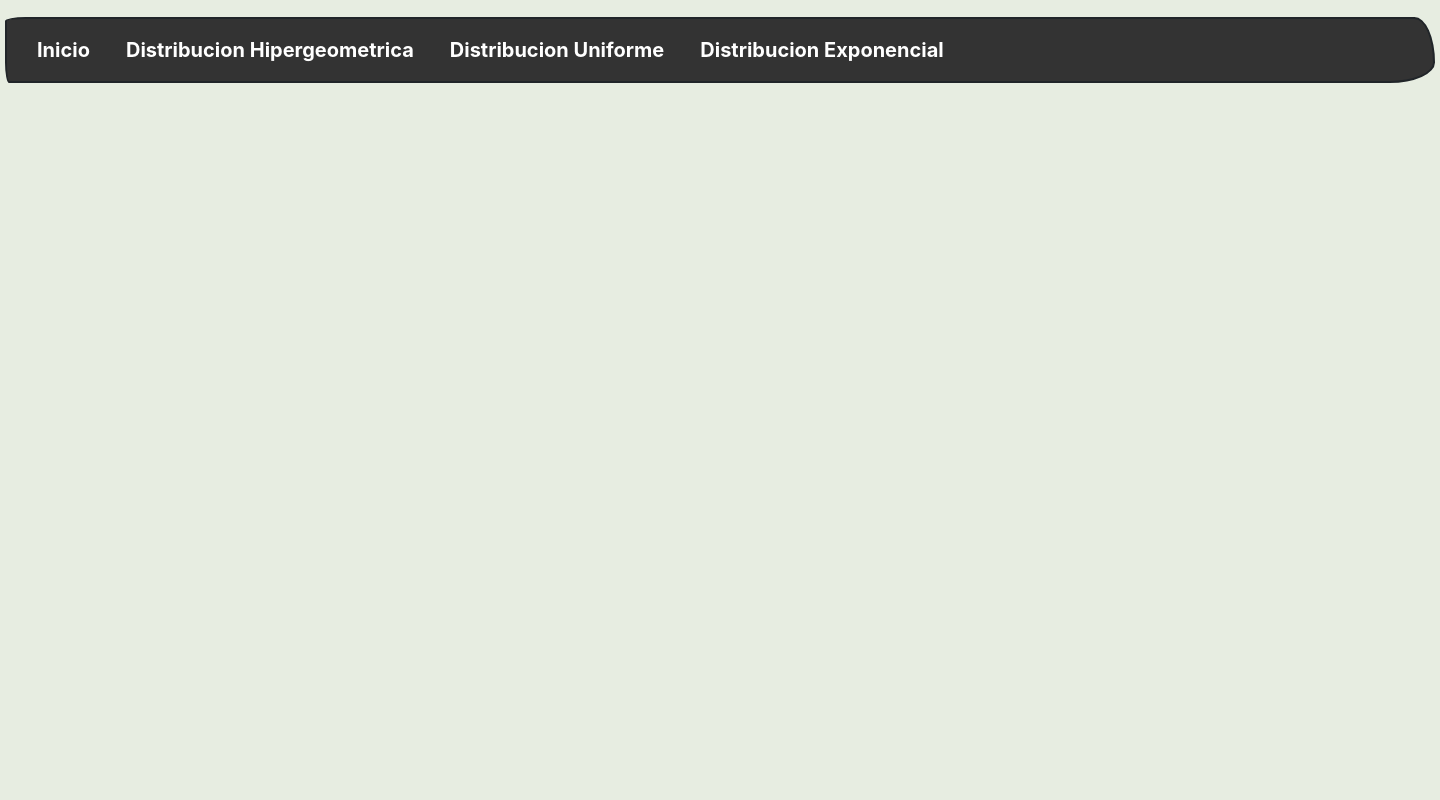
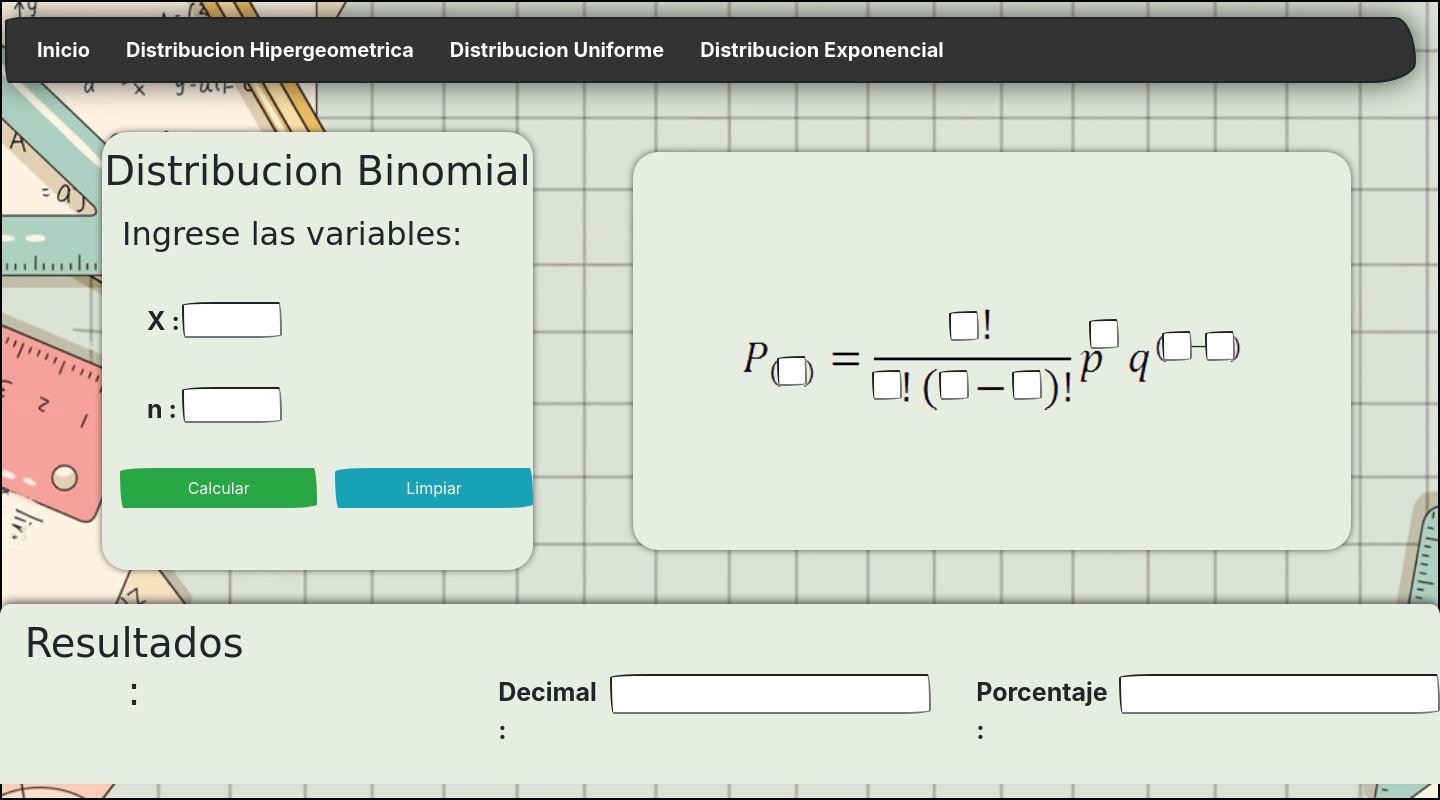
Before and after one commit to FILIPRAIDER/CalculadoraEstadistica, a PHP site: page /page/Distribucion-Binomial.html in a window 1440 px wide. Run offline with PHP 8.4, Linux system fonts and the light colour scheme; some libraries are stand-ins or nearby versions; some web fonts are replaced.

Commit message:
cambios en la resolucion para computadores

```diff
--- a/controller/Distribucion-Binomial.js
+++ b/controller/Distribucion-Binomial.js
@@ -1,5 +1,6 @@
 const navToggle = document.querySelector(".toggle")
 const navMenu = document.querySelector(".navbar-nav");
+
 
 navToggle.addEventListener("click", () => {
 
--- a/page/Distribucion-Binomial.html
+++ b/page/Distribucion-Binomial.html
@@ -15,6 +15,44 @@
     <title>Distribucion Binomial</title>
   </head>
   <body>
+    <div class="main-container">
+      <div class="panel-top">
+        <div class="variables">
+          <h1>Distribucion Binomial</h1>
+          <h2>Ingrese las variables:</h2>
+          <p>X :</p>
+          <p>n :</p>
+          <input class="recivex" type="text" />
+          <input class="reciven" type="text" />
+          <div class="btn-calcular">
+            <button id="boton1" type="button" class="btn btn-success">
+              Calcular
+            </button>
+            <button id="boton1" type="button" class="btn btn-info">
+              Limpiar
+            </button>
+          </div>
+        </div>
+        <div class="formula">
+          <img src="../images/formula_binomial.png" alt="" />
+          <input class="insertk" type="text" name="" id="" />
+          <input class="insertk1" type="text" name="" id="" />
+          <input class="insertk2" type="text" name="" id="" />
+          <input class="insertk3" type="text" name="" id="" />
+          <input class="insertk4" type="text" name="" id="" />
+          <input class="insertn1" type="text" name="" id="" />
+          <input class="insertn2" type="text" name="" id="" />
+          <input class="insertn3" type="text" name="" id="" />
+        </div>
+      </div>
+      <div class="panel-bottom">
+        <h1>Resultados :</h1>
+        <p id="rdecimal">Decimal :</p>
+        <input class="results" type="text" />
+        <p id="rporcentaje">Porcentaje :</p>
+        <input class="results" type="text" />
+      </div>
+    </div>
     <nav id="navbar" class="navbar navbar-expand-lg navbar-dark bg-primary">
       <div class="container-fluid">
         <button class="toggle">
--- a/styles/Distribucion-Binomial.css
+++ b/styles/Distribucion-Binomial.css
@@ -1,11 +1,219 @@
 @media screen and (min-width:991px){
 #navbar{
-
+box-shadow: 0px 0px 30px 0px rgba(0,0,0,0.64);
 margin-top: 17px;
 margin-left: 5px;
 margin-right: 5px;
+position: absolute;
+top: 0;
+width: 98%;
 
 }
+
+.main-container{
+
+max-width: 100%;
+max-height: 100%;
+
+width: 99%;
+height: 740px;
+
+
+}
+.panel-top{
+    background-image: url("../images/background-top.png");
+    background-repeat: no-repeat;
+    background-size: cover;
+    position: absolute;
+    top: 0;
+    border: 2px solid black;
+    width: 100%;
+    height: 100%;
+    display: flex;
+
+}
+.variables{
+
+background-color: #E7EDE1;
+border-radius: 25px 25px 25px 25px;
+box-shadow: 0px 0px 8px -2px rgba(0,0,0,1);
+width: 30%;
+height: 55%;
+margin-top: 130px;
+margin-left: 100px;
+
+}
+.formula{
+background-color: #E7EDE1;
+border-radius: 25px 25px 25px 25px;
+box-shadow: 0px 0px 8px -2px rgba(0,0,0,1);
+width: 50%;
+height:50%;
+margin-top: 150px;
+margin-left: 100px;
+margin-right: 25px;
+display: flex;
+justify-content: center;
+align-items: center;
+
+
+}
+.panel-bottom{
+background-color: #E7EDE1;
+box-shadow: 0px -5px 10px -3px rgba(0,0,0,0.67);
+border-radius: 10px 10px 0px 0px ;
+padding-left: 20px;
+display: flex;
+justify-content: left;
+
+width: 100%;
+height: 180px;
+margin-top: 44px;
+position: absolute;
+top: 70%;
+
+
+}
+.insertk{
+
+position: absolute;
+width: 30px;
+height: 30px;
+margin-right: 400px;
+margin-top: 40px;
+text-align: center;
+
+}
+
+.recivex{
+
+position: absolute;
+margin-bottom: 10px;
+top: 300px;
+left: 180px;
+width: 100px;
+
+}
+.reciven{
+
+    position: absolute;
+    margin-bottom: 10px;
+    top: 385px;
+    left: 180px;
+    width: 100px;
+
+    }
+
+h1{
+    text-align: center;
+    margin-top: 15px;
+}
+h2{
+
+    margin-left: 20px;
+    margin-top: 20px;
+
+}
+p{
+    margin-top: 50px;
+    margin-left: 45px;
+    font-size: 25px;
+}
+
+#rdecimal{
+
+    margin-top: 70px;
+    margin-left: 250px;
+}
+#rporcentaje{
+    margin-top: 70px;
+}
+.results{
+
+height: 40px;
+margin-top: 70px;
+margin-left: 7px;
+
+}
+.insertk1{
+position: absolute;
+width: 30px;
+height: 30px;
+margin-right: 210px;
+margin-top: 68px;
+text-align: center;
+
+}
+.insertk2{
+
+    position: absolute;
+    width: 30px;
+    height: 30px;
+    margin-right: -70px;
+    margin-top: 68px;
+    text-align: center;
+}
+.insertk3{
+
+    position: absolute;
+    width: 30px;
+    height: 30px;
+    margin-right: -225px;
+    margin-top: -35px;
+    text-align: center;
+
+}
+.insertk4{
+
+    position: absolute;
+    width: 30px;
+    height: 30px;
+    margin-right: -456px;
+    margin-top: -10px;
+    text-align: center;
+}
+.insertn1{
+
+    position: absolute;
+    width: 30px;
+    height: 30px;
+    margin-right: 55px;
+    margin-top: -50px;
+    text-align: center;
+}
+.insertn2{
+
+    position: absolute;
+    width: 30px;
+    height: 30px;
+    margin-right: 75px;
+    margin-top: 68px;
+    text-align: center;
+}
+.insertn3{
+
+    position: absolute;
+    width: 30px;
+    height: 30px;
+    margin-right: -370px;
+    margin-top: -10px;
+    text-align: center;
+}
+
+
+.btn-calcular{
+
+display: flex;
+margin-top: 40px;
+
+}
+#boton1{
+
+    width: 200px;
+    margin-left: 18px;
+
+}
+
 .toggle{
 
     color: white;
@@ -35,6 +243,7 @@ background-color: #E7EDE1;
 }
 
 @media screen and (max-width:767px){
+
 
 #navbar{
     margin-top: 10px;
```
Also changed, not shown: images/formula_binomial.png (added).
